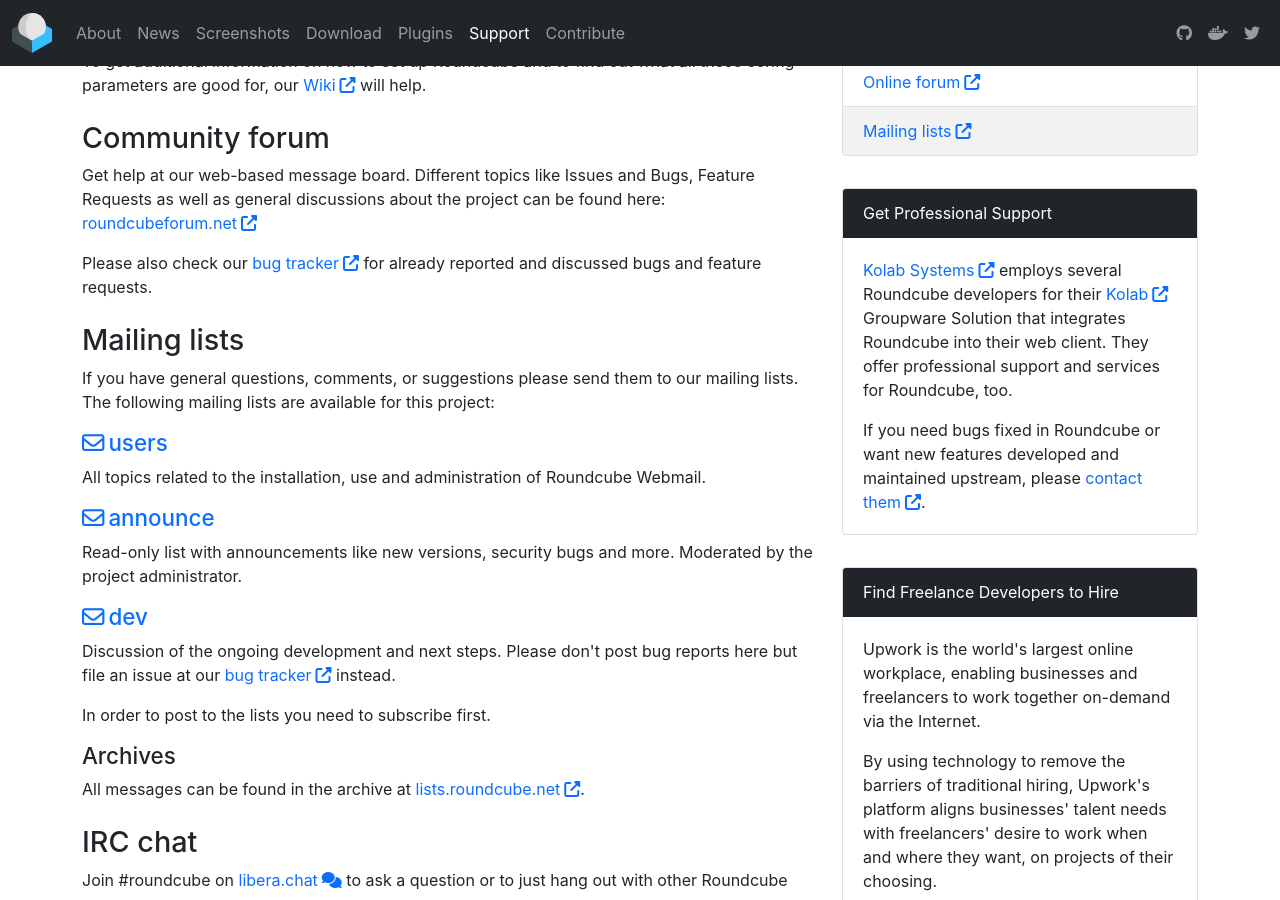
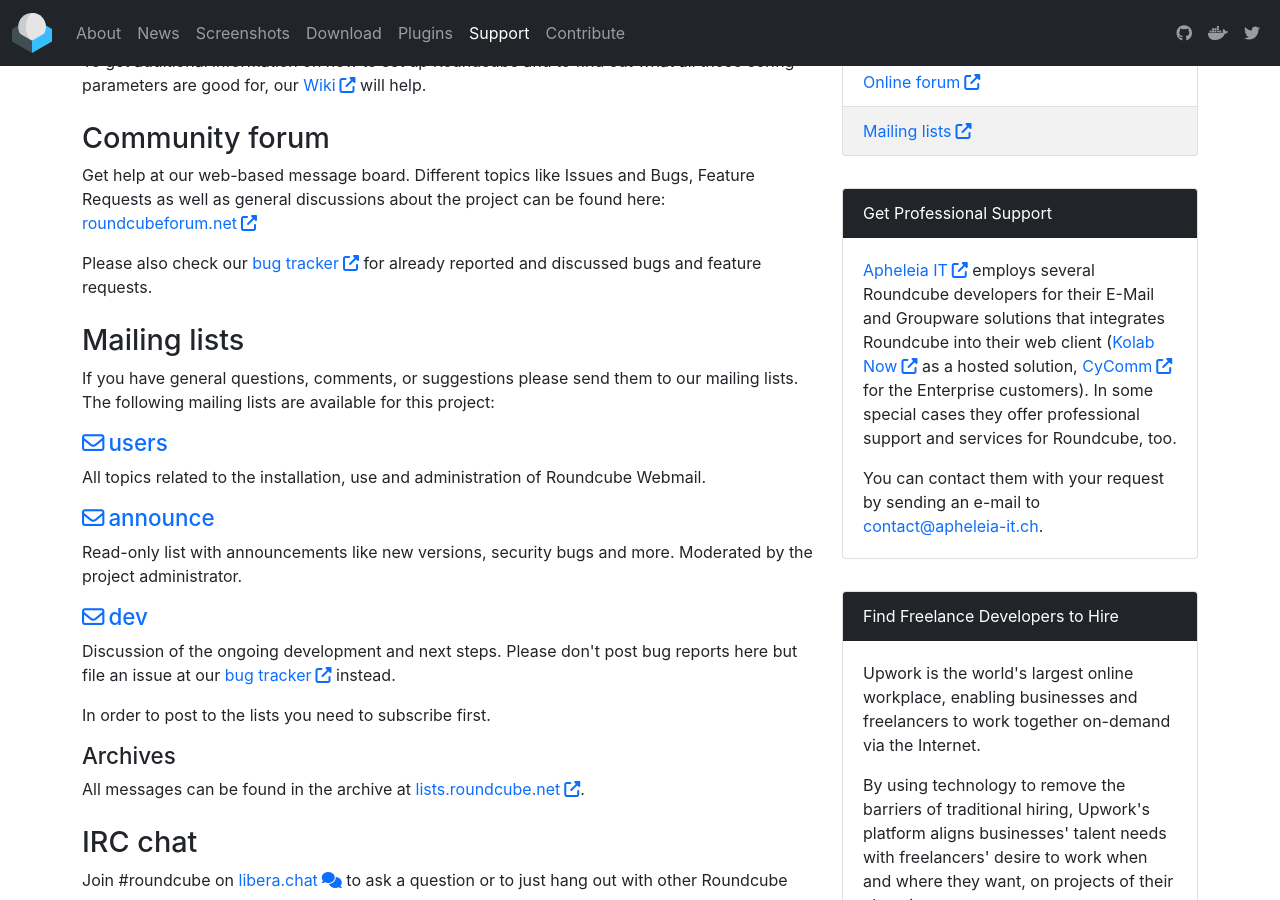
Before and after one commit to roundcube/roundcube.github.com, a Jekyll site: the page built from support/index.html, in a window 1280 px wide and 900 px high, scrolled down 438 px. Built offline with Jekyll 4.4.1, drawn with Linux system fonts in a browser that asks for light colours; nearby versions of some CDN libraries; comment, search, counter and statistics services are not loaded.

Commit message:
Kolab Systems -> Apheleia IT

```diff
--- a/about/index.html
+++ b/about/index.html
@@ -146,7 +146,7 @@
             </div>
             <div class="card-body">
                 <p>
-                    KolabNow.com is the highly security and privacy centric business and personal
+                    KolabNow is the highly security and privacy centric business and personal
                     groupware hosting from a data centre in central Switzerland. Run by <a href="https://cycomm.ch/" class="rc-icon external-link" target="_blank">Apheleia IT</a>,
                     the developers of <a href="https://kolab.org" class="rc-icon external-link" target="_blank">Kolab</a>,
                     KolabNow offers Mail, Calendar, Tasks and File Cloud on all platforms, including mobile.
--- a/download/index.html
+++ b/download/index.html
@@ -131,7 +131,7 @@
             <div class="card-body">
                 <p>The <a href="https://kolab.org" class="fw-bold" target="_blank">Kolab Groupware</a> Solution provides a complete email and groupware server pre-packaged for various linux distributions
                   with Roundcube sitting on top as its web client. It offers easy configurable LDAP address books, calendars, tasks, mobile synchronization and more.
-                  An enterprise version with professional support is available from <a href="https://kolabsystems.com" class="rc-icon external-link" target="_blank">Kolab Systems</a>.</p>
+                  An enterprise version with professional support is available from <a href="https://cycomm.ch" class="rc-icon external-link" target="_blank">CyComm</a>.</p>
             </div>
         </div>
     </div>
--- a/support/index.html
+++ b/support/index.html
@@ -27,7 +27,6 @@
         <p>To get additional information on how to set up Roundcube and to find out what all those
         config parameters are good for, our <a href="https://github.com/roundcube/roundcubemail/wiki" class="rc-icon external-link" target="_blank">Wiki</a> will help.</p>
 
-
         <h2>Community forum</h2>
 
         <p>Get help at our web-based message board. Different topics like Issues and Bugs, Feature Requests
@@ -36,7 +35,6 @@
 
         <p>Please also check our <a href="https://github.com/roundcube/roundcubemail/issues" title="Bug reporting system" class="rc-icon external-link" target="_blank">bug tracker</a>
         for already reported and discussed bugs and feature requests.</p>
-
 
         <h2>Mailing lists</h2>
 
@@ -47,11 +45,9 @@
 
         <p>All topics related to the installation, use and administration of Roundcube Webmail.</p>
 
-
         <h3><a href="http://lists.roundcube.net/announce/" class="rc-icon mail-list-link" target="_blank">announce</a></h3>
 
         <p>Read-only list with announcements like new versions, security bugs and more. Moderated by the project administrator.</p>
-
 
         <h3><a href="http://lists.roundcube.net/dev/" class="rc-icon mail-list-link" target="_blank">dev</a></h3>
 
@@ -63,7 +59,6 @@
         <h3>Archives</h3>
 
         <p>All messages can be found in the archive at <a href="http://lists.roundcube.net/" title="Mailing list archives" class="rc-icon external-link" target="_blank">lists.roundcube.net</a>.</p>
-
 
         <h2>IRC chat</h2>
 
@@ -93,10 +88,16 @@
                         <span class="text-white">Get Professional Support</span>
                     </div>
                     <div class="card-body">
-                        <p class="card-text"><a href="https://kolabsystems.com" class="rc-icon external-link" target="_blank">Kolab Systems</a> employs several Roundcube developers for their <a href="https://kolab.org" class="rc-icon external-link" target="_blank">Kolab</a> Groupware Solution
-                            that integrates Roundcube into their web client. They offer professional support and services for Roundcube, too.</p>
-
-                        <p class="card-text">If you need bugs fixed in Roundcube or want new features developed and maintained upstream, please <a href="https://kolabsystems.com/contact" class="rc-icon external-link" target="_blank">contact them</a>.</p>
+                        <p class="card-text">
+                            <a href="https://apheleia-it.ch" class="rc-icon external-link" target="_blank">Apheleia IT</a>
+                            employs several Roundcube developers for their E-Mail and Groupware solutions that integrates Roundcube into their web client
+                            (<a href="https://kolabnow.com" class="rc-icon external-link" target="_blank">Kolab Now</a> as a hosted solution,
+                            <a href="https://cycomm.ch" class="rc-icon external-link" target="_blank">CyComm</a> for the Enterprise customers).
+                            In some special cases they offer professional support and services for Roundcube, too.
+                        </p>
+                        <p class="card-text">
+                            You can contact them with your request by sending an e-mail to <a href="mailto:contact@apheleia-it.ch">contact@apheleia-it.ch</a>.
+                        </p>
                     </div>
                 </div>
             </div>
```
